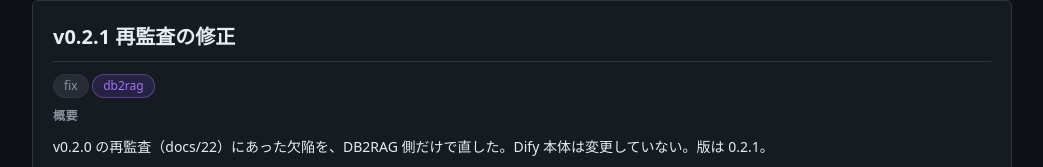
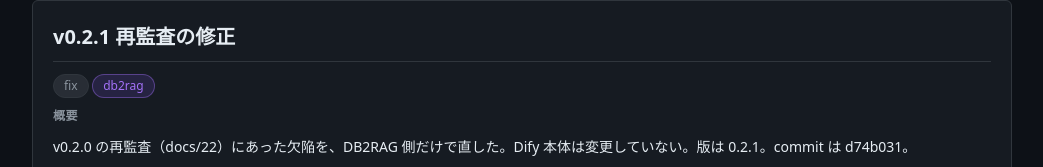
Before and after one commit to matrix9neonebuchadnezzar2199-sketch/DB2RAG, a plain HTML site: page docs/2026-11-24_開発日記.html in a window 1280 px wide. Shown: the part 367-534 px from the top of the page, without its empty margins (118-1161 px from the left). Drawn offline with Linux system fonts and the light colour scheme.

Commit message:
docs(diary): cite the v0.2.1 commit in the dev log
Co-authored-by: Cursor <cursoragent@cursor.com>

```diff
--- a/docs/2026-11-24_開発日記.html
+++ b/docs/2026-11-24_開発日記.html
@@ -330,7 +330,7 @@ footer.gh-footer {
     <h2>v0.2.1 再監査の修正</h2>
     <p><span class="gh-label gh-label-type">fix</span> <span class="gh-label gh-label-scope">db2rag</span></p>
     <h3>概要</h3>
-    <p>v0.2.0 の再監査（docs/22）にあった欠陥を、DB2RAG 側だけで直した。Dify 本体は変更していない。版は 0.2.1。</p>
+    <p>v0.2.0 の再監査（docs/22）にあった欠陥を、DB2RAG 側だけで直した。Dify 本体は変更していない。版は 0.2.1。commit は d74b031。</p>
     <div class="flow">
       <div class="flow-box">監査 B-01〜B-17</div>
       <div class="flow-arrow" aria-hidden="true">→</div>
```
